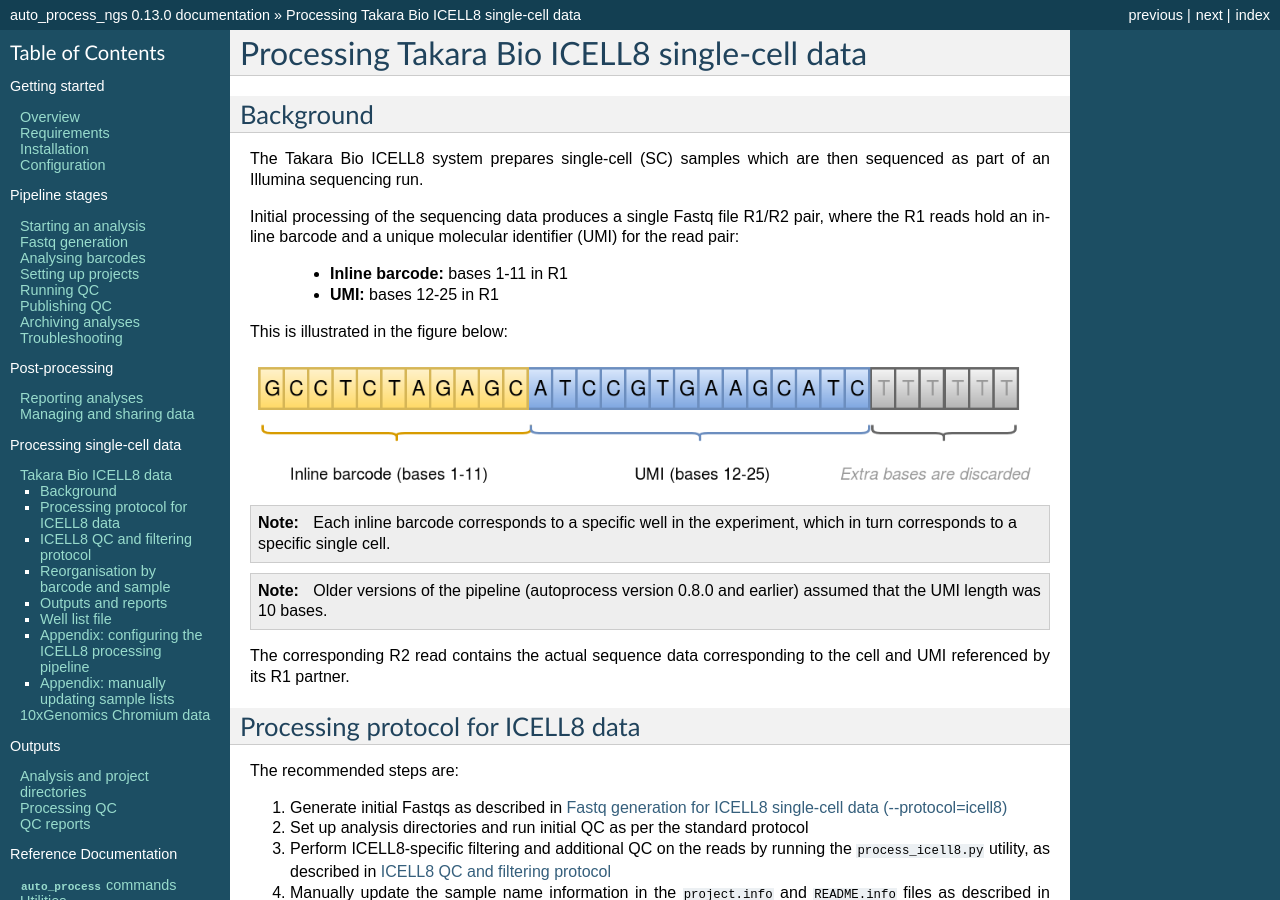
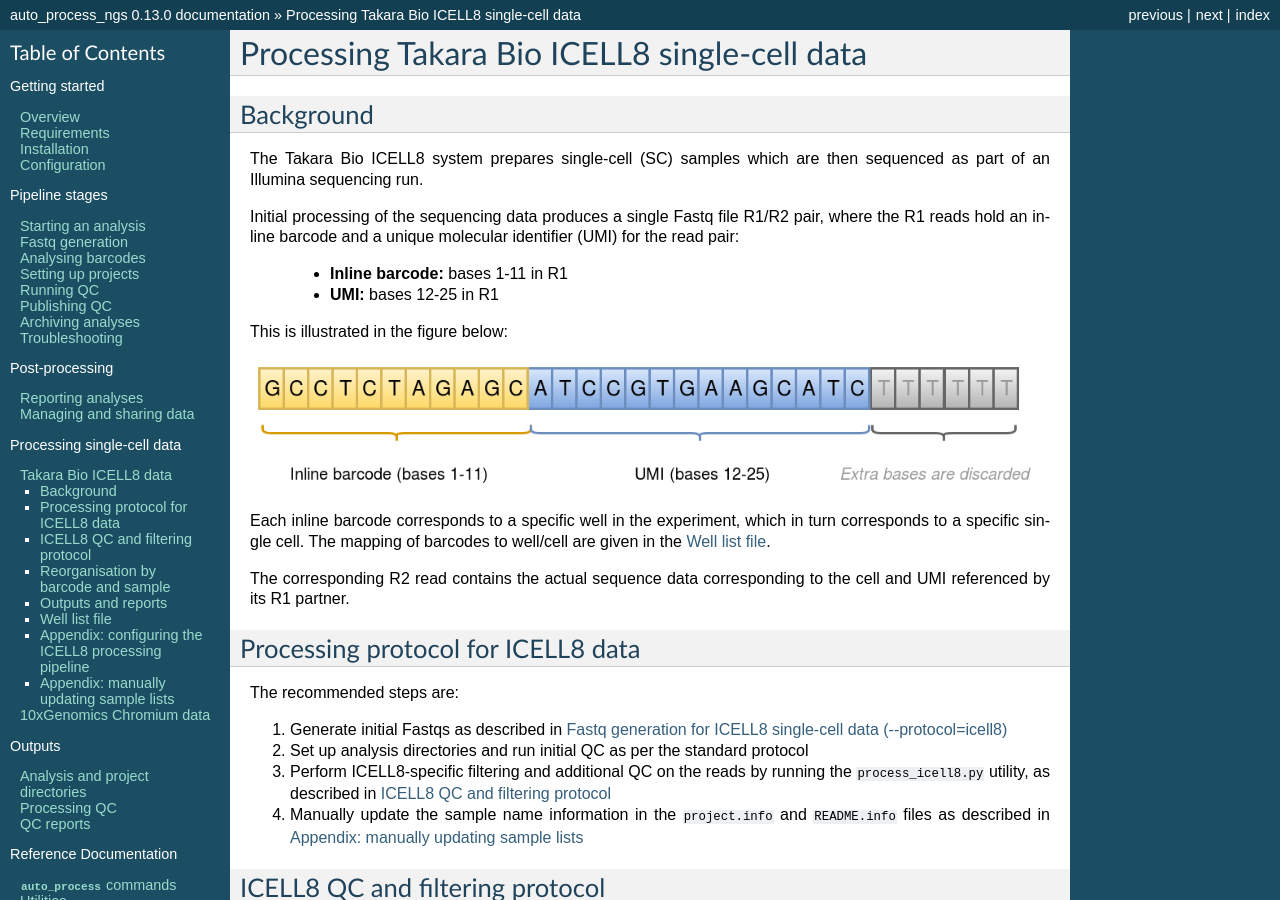
Before and after one commit to fls-bioinformatics-core/auto_process_ngs, a Sphinx documentation site: the page built from docs/source/single_cell/icell8.rst, in a window 1280 px wide and 900 px high. Built offline with Sphinx 7.4.7, drawn with Linux system fonts in a browser that asks for light colours; pages that are not in the unit, such as notebooks, are missing from menus; some of the changed text lies outside the part shown.

Commit message:
Documentation: more tweaks to the ICELL8 documentation.

```diff
--- a/docs/source/single_cell/icell8.rst
+++ b/docs/source/single_cell/icell8.rst
@@ -18,16 +18,10 @@
 
 .. image:: ../images/icell8_read1.png
 
-.. note::
-
-   Each inline barcode corresponds to a specific well in the
-   experiment, which in turn corresponds to a specific single
-   cell.
-
-.. note::
-
-   Older versions of the pipeline (autoprocess version 0.8.0
-   and earlier) assumed that the UMI length was 10 bases.
+Each inline barcode corresponds to a specific well in the
+experiment, which in turn corresponds to a specific single
+cell. The mapping of barcodes to well/cell are given in the
+:ref:`icell8_well_list_file`.
 
 The corresponding R2 read contains the actual sequence data
 corresponding to the cell and UMI referenced by its R1 partner.
```
Also changed, not shown: other parts of docs/source/single_cell/icell8.rst (+2 -2 lines).
